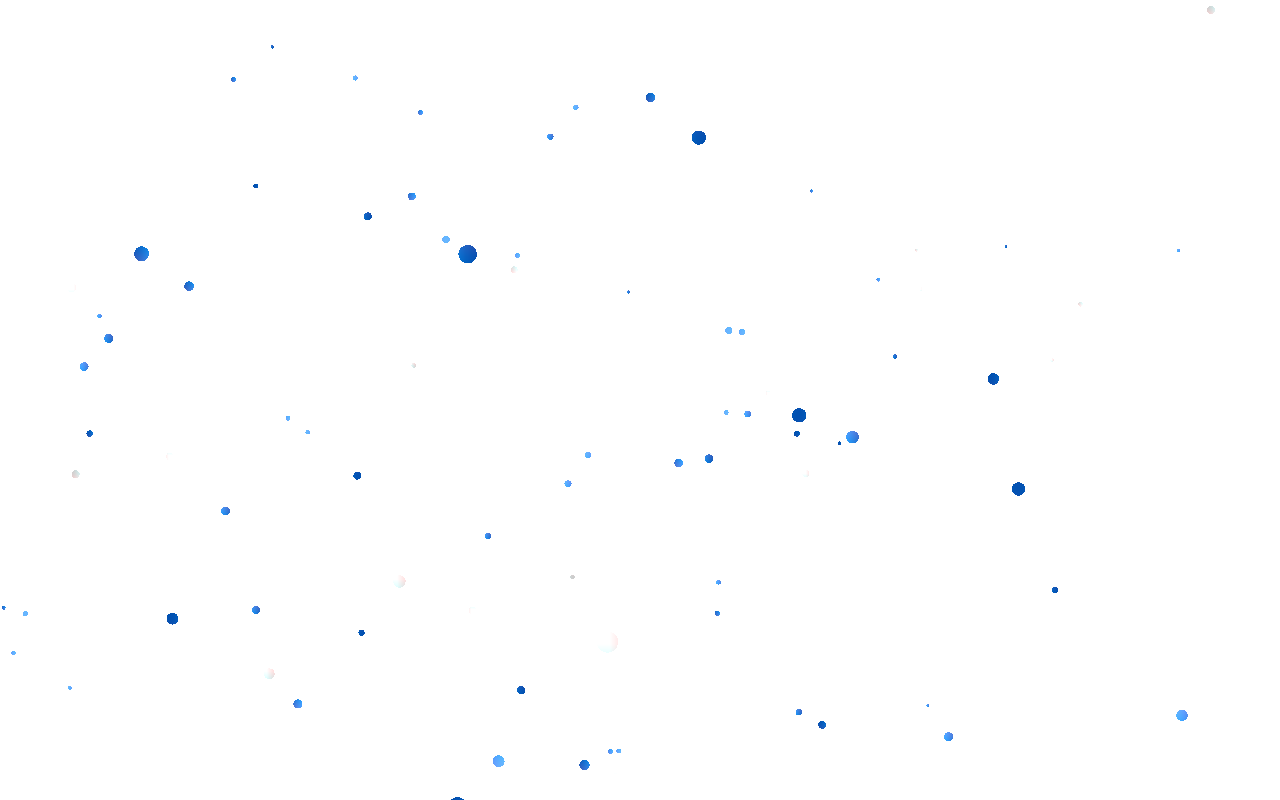
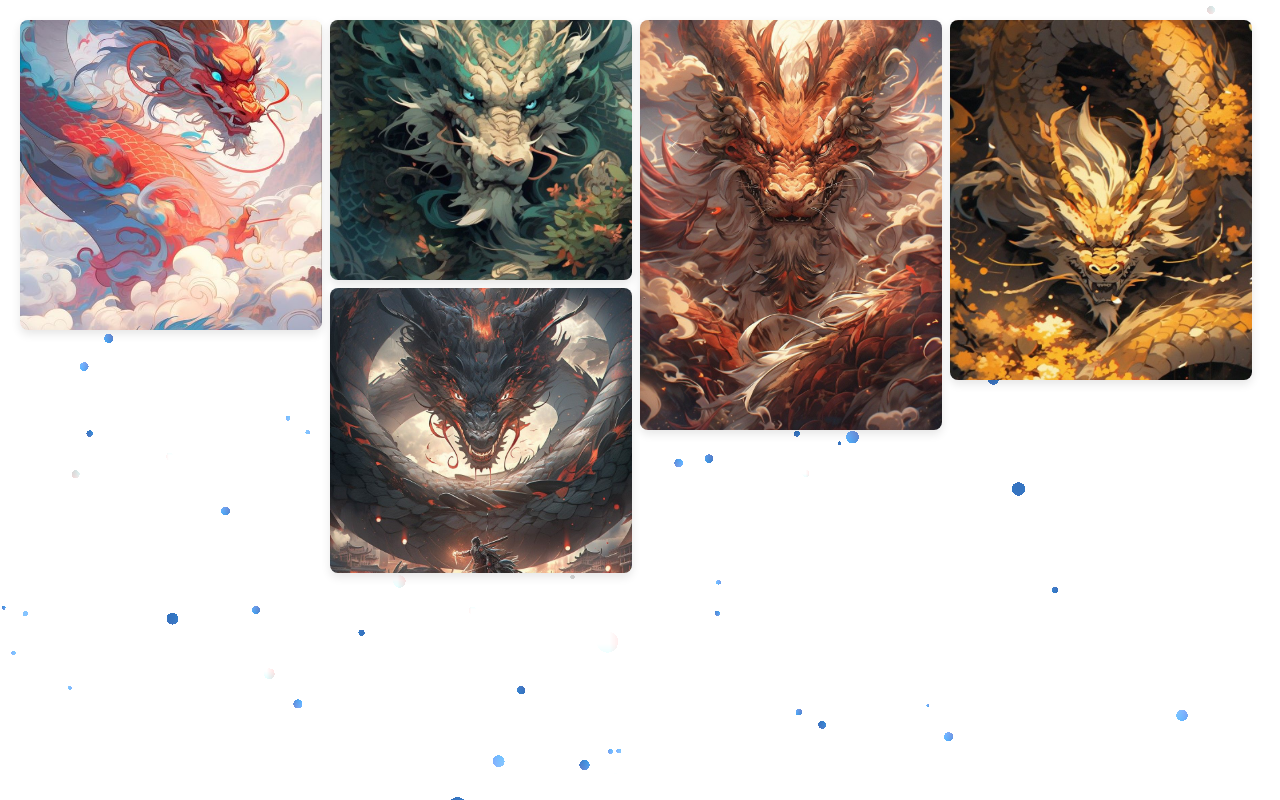
Before and after one commit to JoeSaf/reactweddingsite, a React (Create React App) app: page /gallery in a window 1280 px wide. Built offline with nearby package versions, Linux system fonts and the light colour scheme; a web font is replaced by a local one.

Commit message:
022720250340-i placed in the gallery page and added masonry for image viewing,observe here incase anything breaks, i made alot of changes

```diff
--- a/package.json
+++ b/package.json
@@ -11,6 +11,7 @@
     "@types/node": "^16.18.126",
     "@types/react": "^19.0.10",
     "@types/react-dom": "^19.0.4",
+    "framer-motion": "^12.4.7",
     "ogl": "^1.0.11",
     "react": "^19.0.0",
     "react-dom": "^19.0.0",
--- /dev/null
+++ b/src/components/Masonry.css
@@ -0,0 +1,33 @@
+.masonry {
+    position: relative;
+    width: 100%;
+    height: 100%;
+  }
+
+  .masonry > div {
+    position: absolute;
+    will-change: transform, width, height, opacity;
+    padding: 5px; /* Adjust padding */
+  }
+
+  .masonry > div > div {
+    position: relative;
+    background-size: cover;
+    background-position: center center;
+    width: 100%;
+    height: 100%;
+    overflow: hidden;
+    text-transform: uppercase;
+    font-size: 10px;
+    line-height: 10px;
+    border-radius: 10px;
+    box-shadow: 0px 10px 50px -10px rgba(0, 0, 0, 0.2);
+    transition: 0.3s ease;
+    background-color: rgba(255, 255, 255, 0.8); /* Semi-transparent for visibility */
+  }
+
+  .masonry > div > div:hover {
+    transform: scale(1.05);
+    transition: 0.3s ease;
+    box-shadow: 0px 15px 50px -10px rgba(0, 0, 0, 0.3);
+  }
--- /dev/null
+++ b/src/components/Masonry.tsx
@@ -0,0 +1,121 @@
+import React, { useState, useEffect, useMemo, useRef } from "react";
+import { motion, AnimatePresence } from "framer-motion";
+import "./Masonry.css";
+
+interface MasonryItem {
+  id: string | number;
+  height: number;
+  image: string;
+}
+
+interface GridItem extends MasonryItem {
+  x: number;
+  y: number;
+  width: number;
+  height: number;
+}
+
+interface MasonryProps {
+  data: MasonryItem[];
+}
+
+const Masonry: React.FC<MasonryProps> = ({ data }) => {
+  const [columns, setColumns] = useState<number>(2);
+  const gap = 18; // Space between items
+
+  useEffect(() => {
+    const updateColumns = () => {
+      if (window.innerWidth >= 1500) {
+        setColumns(3);
+      } else if (window.innerWidth >= 1000) {
+        setColumns(4);
+      } else if (window.innerWidth >= 600) {
+        setColumns(3);
+      } else {
+        setColumns(1);
+      }
+    };
+
+    updateColumns();
+    window.addEventListener("resize", updateColumns);
+    return () => window.removeEventListener("resize", updateColumns);
+  }, []);
+
+  const ref = useRef<HTMLDivElement>(null);
+  const [width, setWidth] = useState<number>(0);
+
+  useEffect(() => {
+    const handleResize = () => {
+      if (ref.current) {
+        setWidth(ref.current.offsetWidth);
+      }
+    };
+
+    handleResize();
+    window.addEventListener("resize", handleResize);
+    return () => window.removeEventListener("resize", handleResize);
+  }, []);
+
+  const [heights, gridItems] = useMemo<[number[], GridItem[]]>(() => {
+    const heights = new Array(columns).fill(0);
+    const columnWidth = width / columns - gap; // Adjust for spacing
+
+    const gridItems = data.map((item) => {
+      const column = heights.indexOf(Math.min(...heights));
+      const x = column * (columnWidth + gap);
+      const y = heights[column];
+
+      heights[column] += item.height + gap; // Add vertical spacing
+
+      return {
+        ...item,
+        x,
+        y,
+        width: columnWidth,
+        height: item.height,
+      };
+    });
+
+    return [heights, gridItems];
+  }, [columns, data, width]);
+
+  return (
+    <div
+      ref={ref}
+      className="masonry"
+      style={{
+        height: Math.max(...heights),
+        display: "flex",
+        flexWrap: "wrap",
+        gap: `${gap}px`,
+      }}
+    >
+      <AnimatePresence>
+        {gridItems.map((item) => (
+          <motion.div
+            key={item.id}
+            layout
+            initial={{ opacity: 0, y: 50, scale: 0.95 }}
+            animate={{ opacity: 1, y: 0, scale: 1 }}
+            exit={{ opacity: 0, y: -50, scale: 0.9 }}
+            transition={{ duration: 0.6, ease: "easeInOut" }}
+            style={{
+              position: "absolute",
+              left: item.x,
+              top: item.y,
+              width: item.width,
+              height: item.height,
+              backgroundImage: `url(${item.image})`,
+              backgroundSize: "cover",
+              backgroundPosition: "center",
+              borderRadius: "8px",
+              boxShadow: "0px 4px 10px rgba(0, 0, 0, 0.1)",
+            }}
+          />
+        ))}
+      </AnimatePresence>
+    </div>
+  );
+};
+
+export default Masonry;
--- a/src/pages/Content.tsx
+++ b/src/pages/Content.tsx
@@ -1,15 +1,13 @@
 import React from "react";
-import { Link } from "react-router-dom";
+//import { Link } from "react-router-dom";
 import GalleryButton from "../components/GalleryButton";
 
 const Content: React.FC = () => {
   return (
     <div className="content">
       {/* Making the <h1> clickable */}
-      <h1 data-content="UPLOAD">
-        <Link to="/gallery" className="upload-link" role="button" aria-label="Go to gallery">
-          UPLOAD
-        </Link>
+      <h1 data-content="MEMOIR">
+          MEMOIR
       </h1>
 
       <div className="author">
--- a/src/pages/Gallery.tsx
+++ b/src/pages/Gallery.tsx
@@ -1,19 +1,42 @@
 import React from "react";
 import Particles from "../components/Particles"; // Ensure correct path
+import Masonry from "../components/Masonry"; // Import Masonry component
+
+import dragon1 from "../assets/images/dragon_1.jpg";
+import dragon2 from "../assets/images/dragon_2.jpg";
+import dragon3 from "../assets/images/dragon_3.jpg";
+import dragon4 from "../assets/images/dragon_4.jpg";
+import dragon5 from "../assets/images/dragon_5.jpg";
+
+// Sample Image Data for Masonry
+const imageData = [
+  { id: 1, height: 300, image: dragon1 },
+  { id: 2, height: 250, image: dragon2 },
+  { id: 3, height: 400, image: dragon3 },
+  { id: 4, height: 350, image: dragon4 },
+  { id: 5, height: 275, image: dragon5 },
+];
 
 const Gallery: React.FC = () => {
   return (
-    <div style={{ position: "relative", width: "100%", height: "100vh", overflow: "hidden" }}>
-      {/* Particles as background */}
+    <div style={{ position: "relative", width: "100%", minHeight: "100vh", overflow: "hidden" }}>
+      {/* Particles Background */}
       <div style={{
-        position: "absolute",
+        position: "fixed",
         top: 0,
         left: 0,
         width: "100%",
         height: "100vh",
-        zIndex: -1
+        zIndex: -1,
+        pointerEvents: "none",
+        opacity: 0.8, /* Adjust for visibility */
       }}>
         <Particles />
+      </div>
+
+      {/* Masonry Grid */}
+      <div style={{ padding: "20px", position: "relative", zIndex: 1 }}>
+        <Masonry data={imageData} />
       </div>
     </div>
   );
```
Also changed, not shown: src/pages/dragon_1.jpg (added), 1 other file (tests, documents, lock files or other folders).
